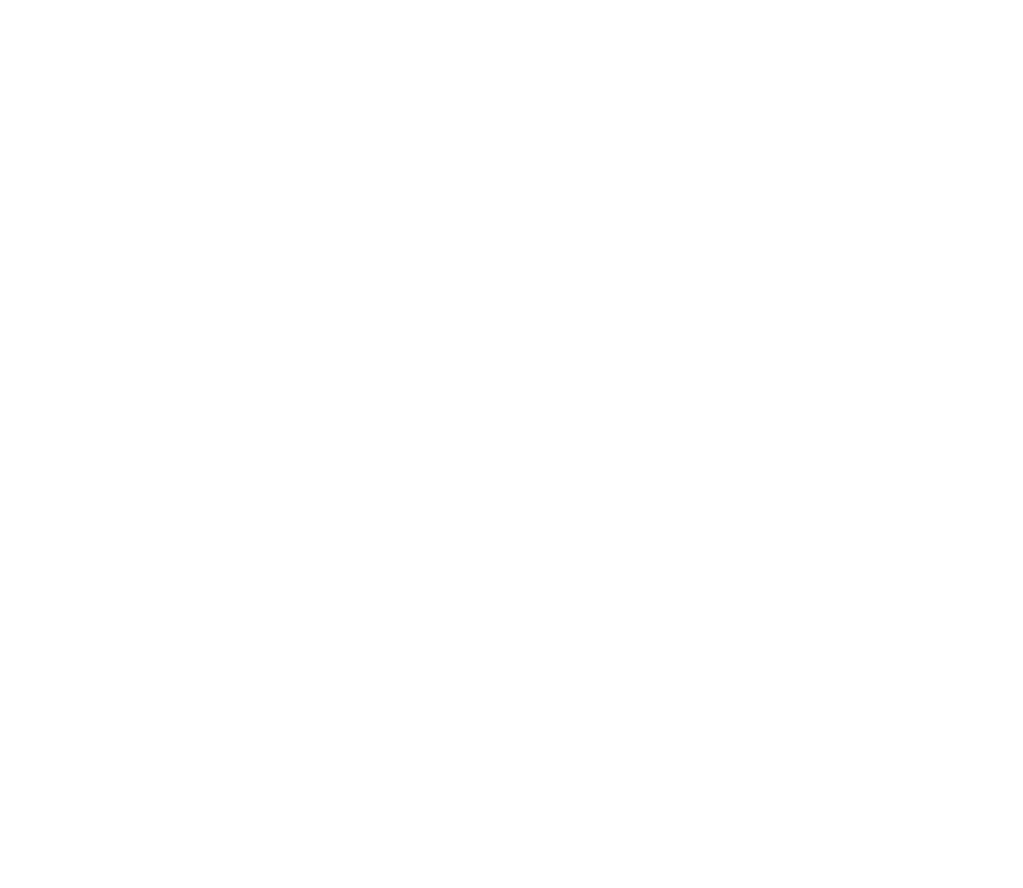
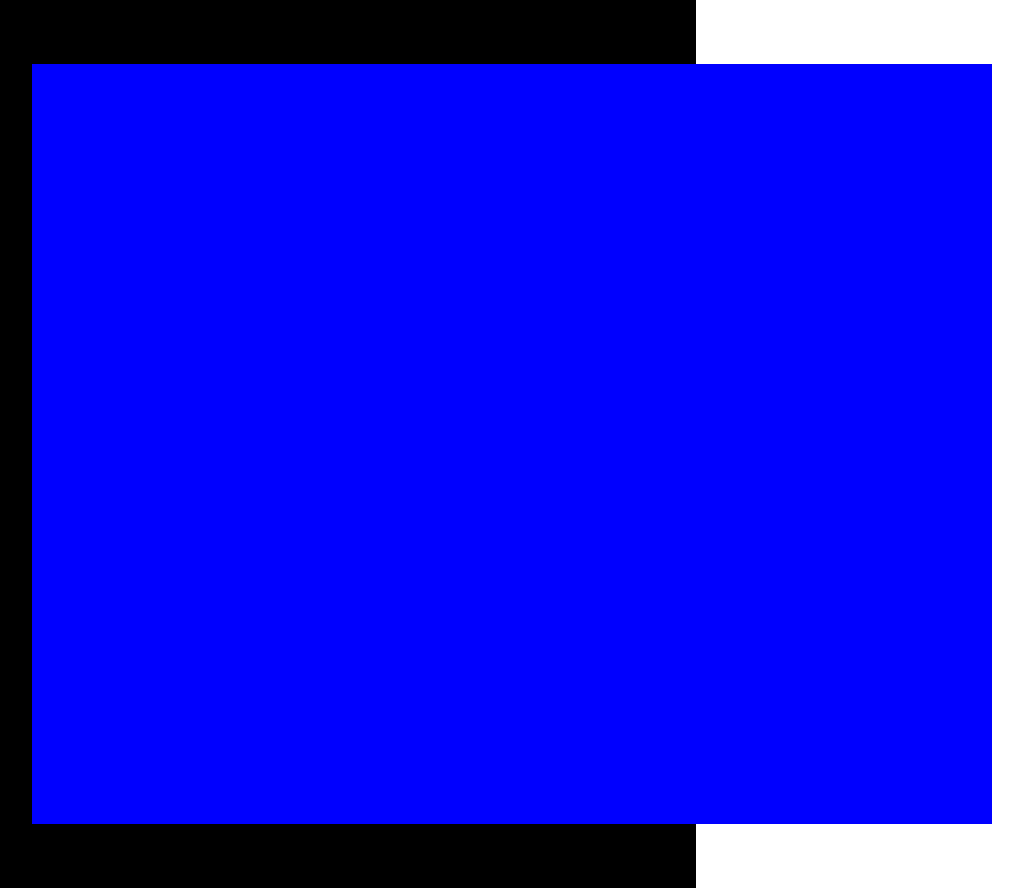
Before and after one commit to JobeGobe/odin-etch-a-sketch, a plain HTML site: page index.html in a window 1280 px wide. Shown: the whole page, without its empty margins (32-1055 px from the left). Before the commit the page ends 800 px from the top, so only its background shows below. Drawn offline with Linux system fonts and the light colour scheme.

Commit message:
Add basic grid and hover system

```diff
--- a/index.html
+++ b/index.html
@@ -5,10 +5,12 @@
     <meta http-equiv="X-UA-Compatible" content="IE=edge">
     <meta name="viewport" content="width=device-width, initial-scale=1.0">
     <title>Etch-A-Sketch</Etch-A-Sketch></title>
-    <script src="script.js"></script>
+    <script src="script.js" defer></script>
     <link rel="stylesheet" href="style.css">
 </head>
 <body>
-
+    <div class="main-container">
+        <div class="draw-container"></div>
+    </div>
 </body>
 </html>
--- a/script.js
+++ b/script.js
@@ -0,0 +1,17 @@
+const drawContainer = document.querySelector('.draw-container');
+
+let boxWidth = 20;
+let boxHeight = 16;
+
+for(let i = 0; i < (boxWidth * boxHeight); i++){
+    const drawBox = document.createElement('div');
+    drawBox.style.width = 960/boxWidth + 'px';
+    drawBox.classList.add('draw-pixel');
+    drawContainer.appendChild(drawBox);
+}
+
+console.log(drawContainer.style.width)
+
+drawContainer.addEventListener('mouseover', (e)=> {
+    e.target.classList.add('drawn');
+})
--- a/style.css
+++ b/style.css
@@ -0,0 +1,28 @@
+body{
+    margin: 0;
+    padding: 0;
+    box-sizing: border-box;
+    display: flex;
+}
+
+.main-container{
+    display: flex;
+    background-color: black;
+    padding: 8vh;
+    width: 75vh;
+    height: auto;
+}
+
+
+.draw-container{
+    display: flex;
+    flex-shrink: 0;
+    flex-wrap: wrap;
+    width: 960px;
+    height: 760px;
+    background-color: blue;
+}
+
+.drawn{
+    background-color: green;
+}
```
